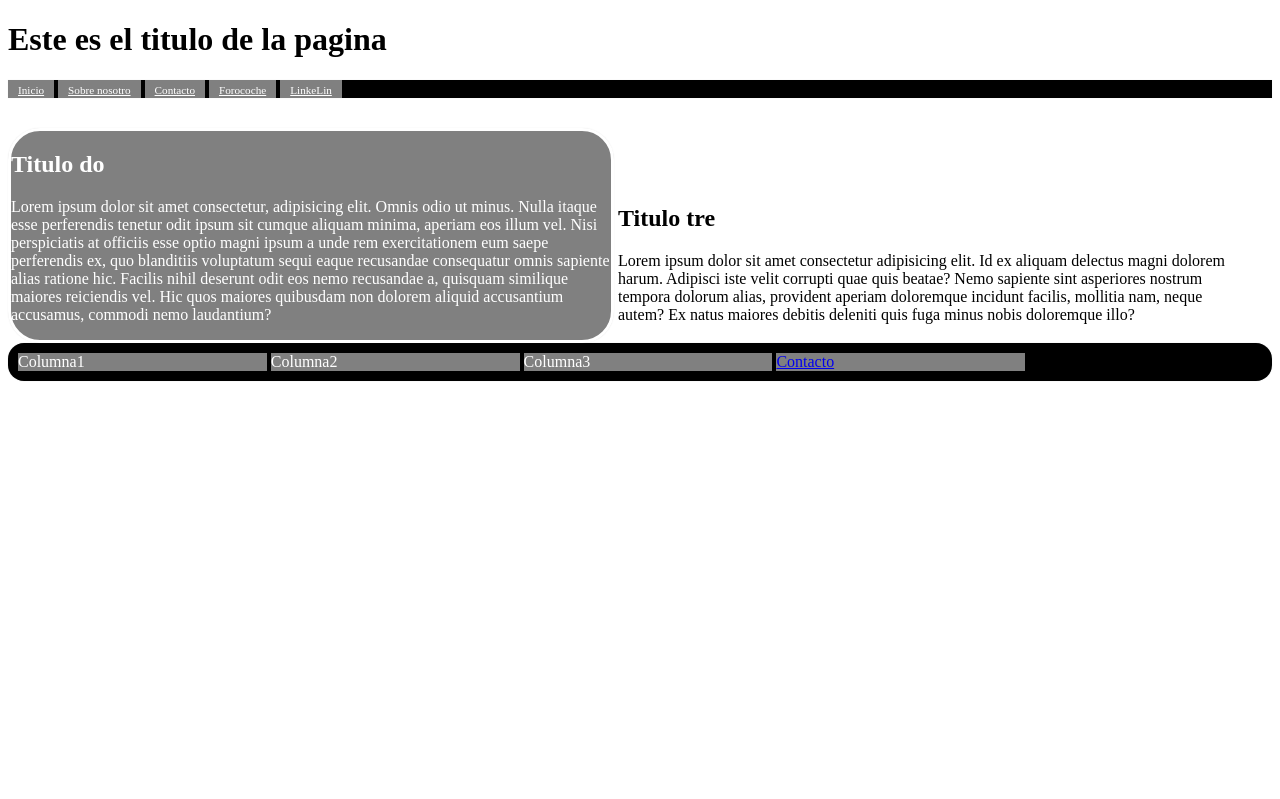
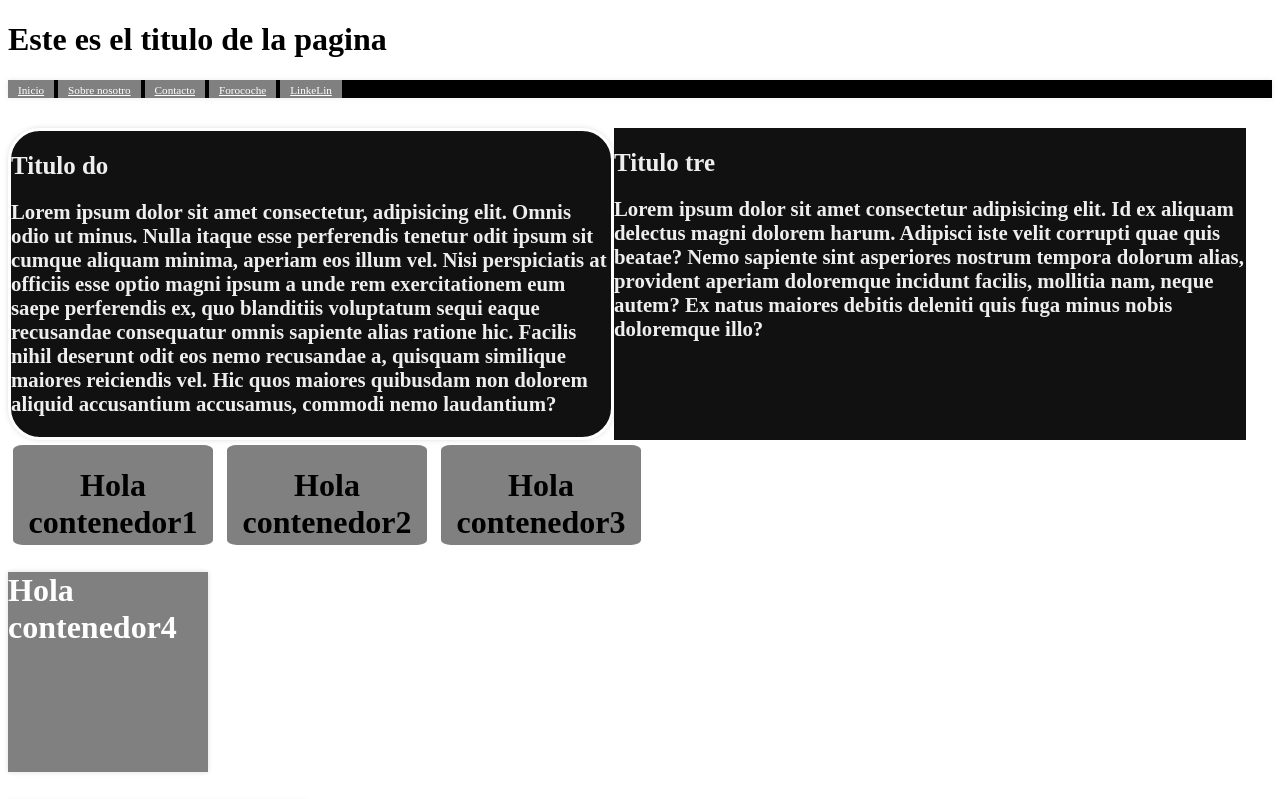
Before and after one commit to xtream2000c/ActividadSASS, a plain HTML site: page index.html in a window 1280 px wide. Shown: the top 799 px of the page. Drawn offline with Linux system fonts and the light colour scheme.

Commit message:
Acabada la actividad

```diff
--- a/index.html
+++ b/index.html
@@ -33,9 +33,45 @@
 
         </div>
 
-        <div class="col-2">
+        <div class="col-grandes-2">
             <h2 class="titulos">Titulo tre</h2>
             <p>Lorem ipsum dolor sit amet consectetur adipisicing elit. Id ex aliquam delectus magni dolorem harum. Adipisci iste velit corrupti quae quis beatae? Nemo sapiente sint asperiores nostrum tempora dolorum alias, provident aperiam doloremque incidunt facilis, mollitia nam, neque autem? Ex natus maiores debitis deleniti quis fuga minus nobis doloremque illo?</p>
+        </div>
+
+    </div>
+
+    <div>
+
+        <div class="contenedor1">
+
+            <h1>Hola contenedor1</h1>
+
+        </div>
+        <div class="contenedor1">
+
+            <h1>Hola contenedor2</h1>
+
+        </div>
+        <div class="contenedor1">
+
+            <h1>Hola contenedor3</h1>
+
+        </div>
+
+        <div class="contenedor-200px">
+
+            <h1>Hola contenedor4</h1>
+
+       </div>
+        <div class="contenedor-300px">
+
+            <h1>Hola contenedor5</h1>
+
+        </div>
+        <div class="contenedor-400px">
+
+            <h1>Hola contenedor6</h1>
+
         </div>
 
     </div>
--- a/scss/styles.scss
+++ b/scss/styles.scss
@@ -10,40 +10,72 @@ $gris : grey;
 $blanco : white;
 $p : 2;
 $anchoFunciones : 100%;
+$tamanios: 200px, 300px, 400px;
 
 
 //Mixins
 
-@mixin theme($theme: DarkGray) {
+@mixin theme($theme: DarkGray) { //Mixin 1
     background: $theme;
-    box-shadow: 0 0 1px rgba($theme, .25);
+    box-shadow: 0 0 5px rgba($theme, .25);
     color: #fff;
 }
 
-@mixin border-radius($radius){
+@mixin border-radius($radius){ //Mixin 2
    -webkit-border-radius : $radius;
        -moz-border-radius: $radius;
         -ms-border-radius: $radius;
             border-radius: $radius;
 }
 
+@mixin color-invertido { //Mixin 3
+    background-color: #111;
+    color: #eee;
+}
+
+@mixin tamaño-letra { //Mixin 4
+    font-size: 1.3em;
+    font-weight: bold ;
+}
+
+@mixin encabezados { //Mixin 5
+    h1 {
+      font-size: 1.5em;
+    }
+    h2 {
+      font-size: 1.2em;
+    }
+    h3 {
+      font-size: 1em;
+    }
+}
+
+@mixin container($ancho, $alto, $color) { //Mixin 6
+    width: $ancho;
+    height: $alto;
+    background-color: $color;
+    border-radius: 5%;
+    text-align: center;
+    margin: 5px;
+}
 
 //Anidados
+
 .navegado{
 
     margin-bottom: $margen;
 
-    .navegador{
+    .navegador{ //Anidado 1
         @include theme;
         background-color: black;
         margin: 0;
         padding: 0;
         list-style: none;
-        li{
+        li{ // Anidado 2
             background-color: $gris;
             display: inline-block;
 
-            a{
+            a{ //Anidado 3
                 font-size: 0.7rem;
                 color: $blanco;
                 padding: $padding;
@@ -53,21 +85,23 @@ $anchoFunciones : 100%;
 }
 
 .futer{
+
     @include border-radius(1rem);
     margin: 0;
     padding: $padding;
     @include theme($theme: black);
-    div{
+
+    div{ //Anidado 4
         margin: 0;
         background-color: $gris;
         display: inline-block;
 
-        a{
+        a{ //Anidado 5
 
-         &:hover{
+            &:hover{ //Anidado 6
                 color: red;
             }
-         &:focus{
+            &:focus{ //Anidado 7
                 color: green;
             }
         }
@@ -75,40 +109,85 @@ $anchoFunciones : 100%;
 }
 
 .contenedor{
-    div{
+
+    display: flex;
+
+    div{ //Anidado 8
+
+        @include encabezados();
+        @include tamaño-letra();
+        @include color-invertido();
         display: inline-block;
+
+    }
+
+}
+
+//Funciones Bucles y Operaciones
+
+@function partir($tam,$num_partes){ //Funcion 1
+    @return division($tam,$num_partes);
+}
+
+@function exponente($base, $exponent) { //Funcion 2
+
+    $result: 1px;
+
+    @for $_ from 1 through $exponent { //bucle 1
+
+      $result: Multiplicacion($result, $base);
+
+    }
+
+    @return $result;
+}
+
+@function Multiplicacion($num1, $num2){ //Funcion 3
+    $result : $num1*$num2; //Operacion 1
+    @return $result;
+}
+
+@function division($num1,$num2){ //Funcion 4
+    $result : $num1/$num2; //Operacion 2
+    @return $result;
+}
+
+@for $p from 2 through 12{ //bucle 2
+    .col-#{$p}{
+        width: $anchoFunciones/$p; //Operacion 3
     }
 }
 
-//Funciones
-
-@function partir($tam,$num_partes){
-    @return ($tam/$num_partes);
+@while $p <=6{ //bucle 3
+    .col-grandes-#{$p}{
+        width: $anchoFunciones/$p;//Operacion 4
+    }
+    $p:$p+1; //Operacion 5
 }
 
+@each $tamanio in $tamanios { //bucle 4
 
-
-
-//Bucles
-@for $p from 2 through 12{
-    .col-#{$p}{
-        width: $anchoFunciones/$p;
-    }
+    .contenedor-#{$tamanio} {
+        height: $tamanio;
+        width: $tamanio;
+        display: block;
+        @include theme($theme: grey);
+        margin-bottom: $margen;
     }
 
-
-
-@while $p <=6{
-    .col-grandes-#{$p}{
-        width: $anchoFunciones/$p;
-    }
-    $p:$p+1;
 }
 
 .mitad{
     border: 3px solid $blanco;
     @include border-radius(2rem);
     @include theme($theme: grey);
-    color: blanco;
+    color: $blanco;
     width: partir($ancho,2);
 }
+
+.contenedor1{
+
+    display: inline-block;
+    @include container(200px, exponente(10,2), $gris);
+
+}
```
Also changed, not shown: css/styles.css. Lines whose indentation alone changed are shown as unchanged.
